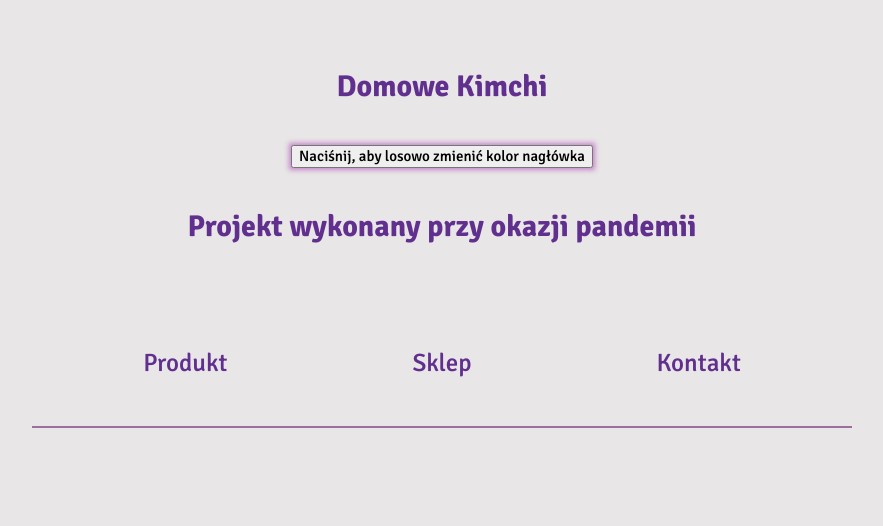
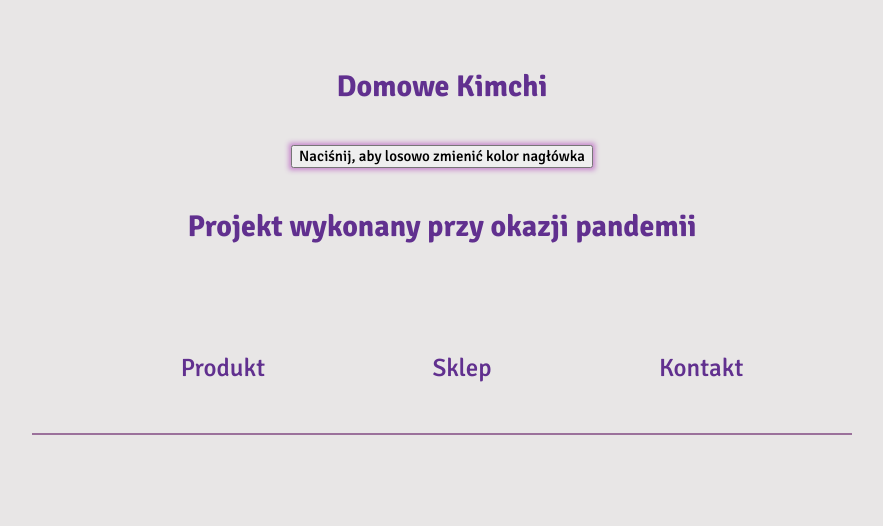
Before and after one commit to MikolajPawlowski/homepage, a plain HTML site: page index.html in a window 1280 px wide. Shown: the top 526 px of the page, without its empty margins (198-1081 px from the left). Drawn offline with nearby package versions, Linux system fonts and the light colour scheme.

Commit message:
flex modifications

```diff
--- a/css/navigation.css
+++ b/css/navigation.css
@@ -3,7 +3,6 @@
     padding: 25px;
     margin: 50px;
     font-size: 25px;
-    text-align: center;
     border-bottom: 2px solid rgb(155, 113, 155);
     color: rgb(97, 48, 143);
 }
@@ -13,7 +12,6 @@
     text-decoration: none;
     padding-bottom: 3px;
     color: rgb(97, 48, 143);
-    flex-basis: 220px;
 }
 
 .navigation__link:hover {
@@ -24,6 +22,7 @@
 
 .navigation__flexContainer {
     list-style-type: none;
-    padding-left: 0px;
     display: flex;
+    flex-low: row wrap;
+    justify-content: space-around;
 }
--- a/index.html
+++ b/index.html
@@ -31,11 +31,11 @@
         </p>
         <h2 class="header__header">Projekt wykonany przy okazji pandemii</h2>
         <nav class="navigation">
-            <div class="navigation__flexContainer">
-                    <a href="#produkt" class="navigation__link">Produkt</a>
-                    <a href="#sklep" class="navigation__link">Sklep</a>
-                    <a href="#kontakt" class="navigation__link">Kontakt</a>
-            </div>
+            <ul class="navigation__flexContainer">
+                    <li><a href="#produkt" class="navigation__link">Produkt</a></li>
+                    <li><a href="#sklep" class="navigation__link">Sklep</a></li>
+                    <li><a href="#kontakt" class="navigation__link">Kontakt</a></li>
+            </ul>
         </nav>
     </header>
     <main>
```
